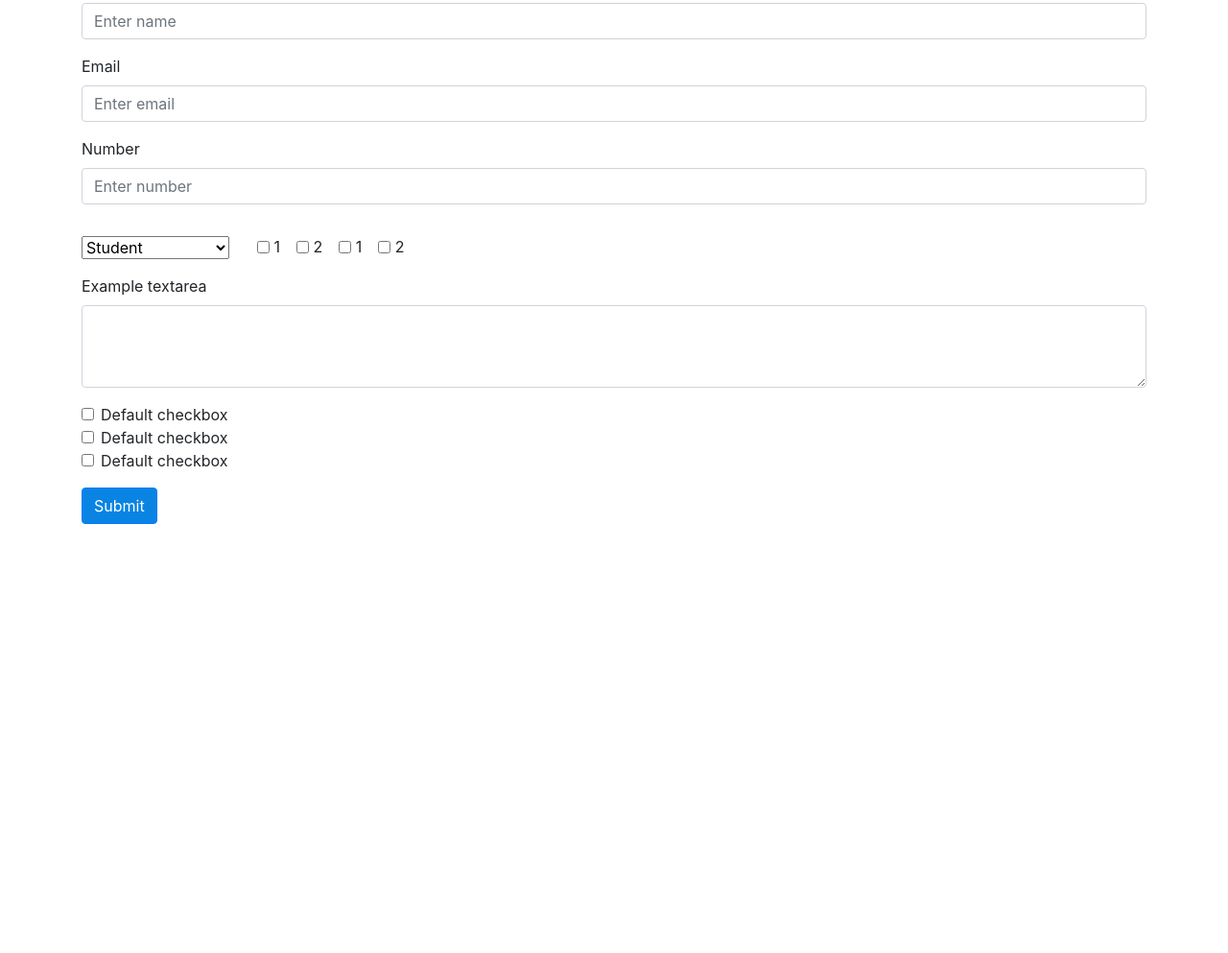
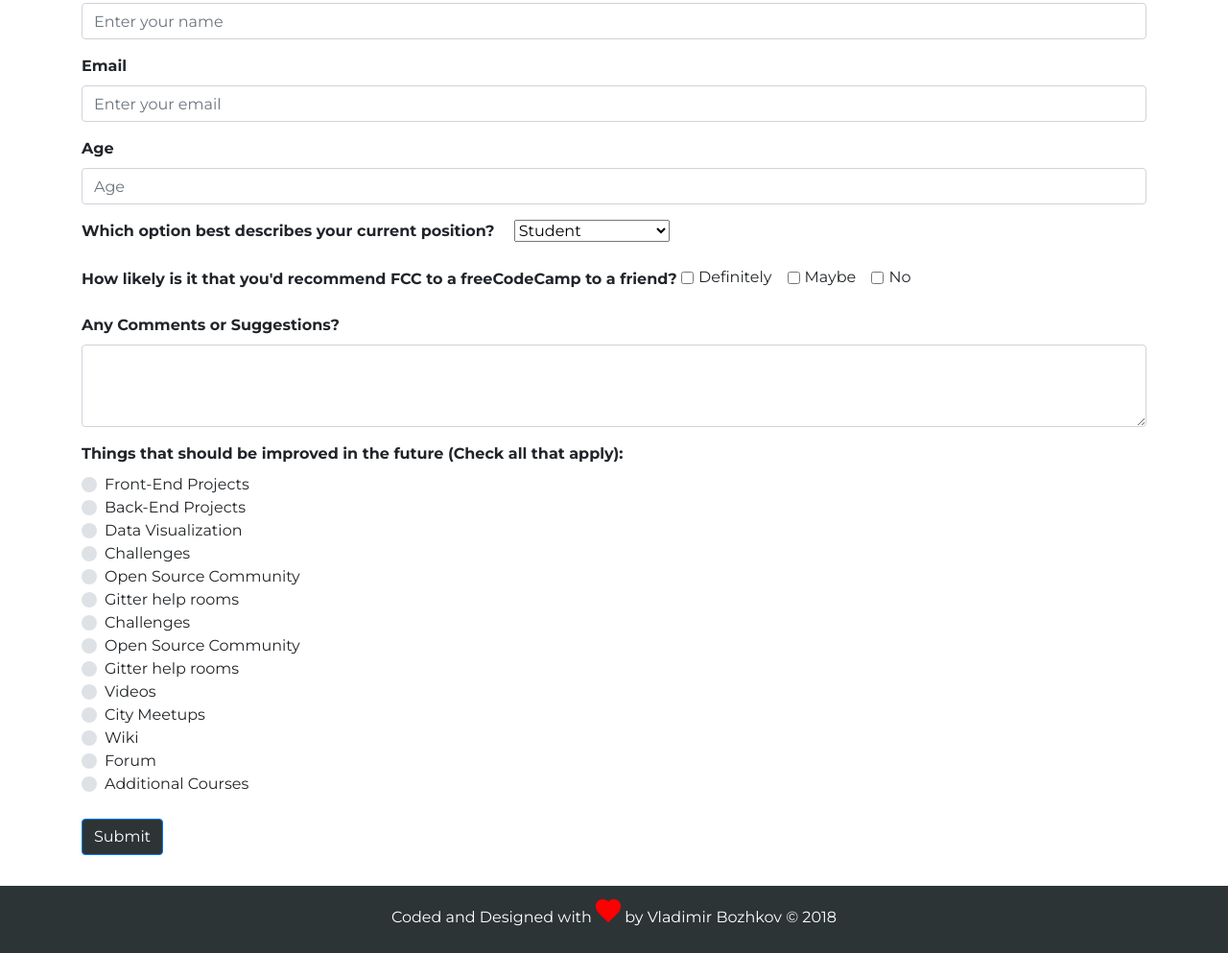
Before and after one commit to vl-bozhkov/survey-form, a plain HTML site: page index.html in a window 1280 px wide. Shown: the part 339-1332 px from the top of the page at 96% size. Before the commit the page ends 901 px from the top, so only its background shows below. Drawn offline with nearby package versions, Linux system fonts and the light colour scheme.

Commit message:
finished project, maybe more change will be made

```diff
--- a/index.html
+++ b/index.html
@@ -4,36 +4,40 @@
 <head>
     <meta charset="utf-8" />
     <meta http-equiv="X-UA-Compatible" content="IE=edge">
-    <title>Page Title</title>
+    <title>Survey Form</title>
     <meta name="viewport" content="width=device-width, initial-scale=1">
-    <link rel="stylesheet" type="text/css" media="screen" href="./style.css" />
+
     <link rel="stylesheet" href="https://stackpath.bootstrapcdn.com/bootstrap/4.1.1/css/bootstrap.min.css" integrity="sha384-WskhaSGFgHYWDcbwN70/dfYBj47jz9qbsMId/iRN3ewGhXQFZCSftd1LZCfmhktB"
         crossorigin="anonymous">
-    <script src="main.js"></script>
+    <link href="https://unpkg.com/ionicons@4.2.4/dist/css/ionicons.min.css" rel="stylesheet">
+    <link rel="stylesheet" type="text/css" media="screen" href="./style.css" />
+    <link href="https://fonts.googleapis.com/css?family=Montserrat:100,300,400,700" rel="stylesheet">
 </head>
 
 <body>
     <div class="container">
         <div id="jumbotron-custom" class="mt-3 jumbotron text-center">
-            <h1 id="title" class="display-3">Hello World</h1>
-            <p id="description" class="font-italic">survey description</p>
+            <h1 id="title" class="display-3">Survey Form</h1>
+            <p id="description" class="font-italic">Let me know how to improve my coding</p>
         </div>
 
         <form id="survey-form">
             <div class="form-group">
-                <label id="name-label" for="name">Name</label>
-                <input type="text" class="form-control" id="name" placeholder="Enter name" required>
+                <label class="font-weight-bold" id="name-label" for="name">Name</label>
+                <input type="text" class="form-control" id="name" placeholder="Enter your name" required>
             </div>
             <div class="form-group">
-                <label id="email-label" for="email">Email</label>
-                <input type="email" class="form-control" id="email" placeholder="Enter email" required>
+                <label class="font-weight-bold" id="email-label" for="email">Email</label>
+                <input type="email" class="form-control" id="email" placeholder="Enter your email" required>
             </div>
             <div class="form-group">
-                <label id="number-label" for="number">Number</label>
-                <input type="number" class="form-control" id="number" placeholder="Enter number" min="0" max="100" required>
+                <label class="font-weight-bold" id="number-label" for="number">Age</label>
+                <input type="number" class="form-control" id="number" placeholder="Age" min="0" max="100" required>
             </div>
 
             <div class="dropdown" id="dropdown">
+                <label class="mr-3 font-weight-bold" id="dropdown-label" for="dropdown">Which option best describes your current position?</label>
+
                 <select id="dropdown" name="currentPos" class="dropdown mr-4">
                     <option disabled value>Select an option</option>
                     <option value="student">Student</option>
@@ -42,58 +46,103 @@
                     <option value="preferNo">Prefer not to say</option>
                     <option value="other">Other</option>
                 </select>
-                <div class="form-check form-check-inline ">
-                    <input class="form-check-input" type="checkbox" id="inlineCheckbox1" value="option1">
-                    <label class="form-check-label" for="inlineCheckbox1">1</label>
-                </div>
-                <div class="form-check form-check-inline">
-                    <input class="form-check-input" type="checkbox" id="inlineCheckbox2" value="option2">
-                    <label class="form-check-label" for="inlineCheckbox2">2</label>
-                </div>
-                <div class="form-check form-check-inline mt-3">
-                    <input class="form-check-input" type="checkbox" id="inlineCheckbox1" value="option1">
-                    <label class="form-check-label" for="inlineCheckbox1">1</label>
-                </div>
-                <div class="form-check form-check-inline">
-                    <input class="form-check-input" type="checkbox" id="inlineCheckbox2" value="option2">
-                    <label class="form-check-label" for="inlineCheckbox2">2</label>
-                </div>
 
+
+            </div>
+            <label class="font-weight-bold" for="form-check ">How likely is it that you'd recommend FCC to a freeCodeCamp to a friend?</label>
+
+            <div class="form-check form-check-inline">
+                <input class="form-check-input" type="checkbox" id="inlineCheckbox2" value="option2">
+                <label class="form-check-label" for="inlineCheckbox2">Definitely</label>
+            </div>
+            <div class="form-check form-check-inline mt-3">
+                <input class="form-check-input" type="checkbox" id="inlineCheckbox1" value="option1">
+                <label class="form-check-label" for="inlineCheckbox1">Maybe</label>
+            </div>
+            <div class="form-check form-check-inline">
+                <input class="form-check-input" type="checkbox" id="inlineCheckbox2" value="option2">
+                <label class="form-check-label" for="inlineCheckbox2">No</label>
             </div>
 
 
 
-
-
             <div class="form-group mt-3">
-                <label for="exampleFormControlTextarea1">Example textarea</label>
+                <label class="font-weight-bold" for="exampleFormControlTextarea1">Any Comments or Suggestions?</label>
                 <textarea class="form-control" id="exampleFormControlTextarea1" rows="3"></textarea>
-            </div>
-            <div class="form-check">
-                <input class="form-check-input" type="checkbox" value="1" id="defaultCheck1">
-                <label class="form-check-label" for="defaultCheck1">
-                    Default checkbox
-                </label>
-            </div>
-            <div class="form-check">
-                <input class="form-check-input" type="checkbox" value="2" id="defaultCheck1">
-                <label class="form-check-label" for="defaultCheck1">
-                    Default checkbox
-                </label>
-            </div>
-            <div class="form-check">
-                <input class="form-check-input" type="checkbox" value="3" id="defaultCheck1">
-                <label class="form-check-label" for="defaultCheck1">
-                    Default checkbox
-                </label>
             </div>
 
 
-            <button id="submit" type="submit" class="btn btn-primary mt-3 mb-3">Submit</button>
+            <label class="font-weight-bold" for="radio-control">Things that should be improved in the future (Check all that apply):</label>
+            <div class="custom-control custom-radio">
+                <input value="1" type="radio" id="customRadio1" name="customRadio" class="custom-control-input">
+                <label class="custom-control-label" for="customRadio1">Front-End Projects</label>
+            </div>
+            <div class="custom-control custom-radio">
+                <input value="2" type="radio" id="customRadio2" name="customRadio" class="custom-control-input">
+                <label class="custom-control-label" for="customRadio2">Back-End Projects</label>
+            </div>
+            <div class="custom-control custom-radio">
+                <input value="3" type="radio" id="customRadio3" name="customRadio" class="custom-control-input">
+                <label class="custom-control-label" for="customRadio3">Data Visualization</label>
+            </div>
+            <div class="custom-control custom-radio">
+                <input value="2" type="radio" id="customRadio4" name="customRadio" class="custom-control-input">
+                <label class="custom-control-label" for="customRadio4">Challenges</label>
+            </div>
+            <div class="custom-control custom-radio">
+                <input value="1" type="radio" id="customRadio5" name="customRadio" class="custom-control-input">
+                <label class="custom-control-label" for="customRadio5">Open Source Community</label>
+            </div>
+            <div class="custom-control custom-radio">
+                <input value="2" type="radio" id="customRadio6" name="customRadio" class="custom-control-input">
+                <label class="custom-control-label" for="customRadio6">Gitter help rooms</label>
+            </div>
+            <div class="custom-control custom-radio">
+                <input value="2" type="radio" id="customRadio7" name="customRadio" class="custom-control-input">
+                <label class="custom-control-label" for="customRadio7">Challenges</label>
+            </div>
+            <div class="custom-control custom-radio">
+                <input value="1" type="radio" id="customRadio8" name="customRadio" class="custom-control-input">
+                <label class="custom-control-label" for="customRadio8">Open Source Community</label>
+            </div>
+            <div class="custom-control custom-radio">
+                <input value="2" type="radio" id="customRadio9" name="customRadio" class="custom-control-input">
+                <label class="custom-control-label" for="customRadio9">Gitter help rooms</label>
+            </div>
+            <div class="custom-control custom-radio">
+                <input value="2" type="radio" id="customRadio10" name="customRadio" class="custom-control-input">
+                <label class="custom-control-label" for="customRadio10">Videos</label>
+            </div>
+            <div class="custom-control custom-radio">
+                <input value="1" type="radio" id="customRadio11" name="customRadio" class="custom-control-input">
+                <label class="custom-control-label" for="customRadio11">City Meetups</label>
+            </div>
+            <div class="custom-control custom-radio">
+                <input value="2" type="radio" id="customRadio12" name="customRadio" class="custom-control-input">
+                <label class="custom-control-label" for="customRadio12">Wiki</label>
+            </div>
+            <div class="custom-control custom-radio">
+                <input value="2" type="radio" id="customRadio13" name="customRadio" class="custom-control-input">
+                <label class="custom-control-label" for="customRadio13">Forum</label>
+            </div>
+            <div class="custom-control custom-radio">
+                <input value="2" type="radio" id="customRadio14" name="customRadio" class="custom-control-input">
+                <label class="custom-control-label" for="customRadio14">Additional Courses</label>
+            </div>
+            <button id="submit" type="submit" class="btn btn-primary mt-4 mb-3">Submit</button>
         </form>
+
+
     </div>
 
+    <footer class="mt-3">
+        <div class="container">
 
+            <p class="text-center" id="footer-text">Coded and Designed with
+                <i class="icon ion-md-heart"></i> by Vladimir Bozhkov &copy; 2018</p>
+        </div>
+
+    </footer>
 
 
 
--- a/style.css
+++ b/style.css
@@ -1,8 +1,26 @@
+body {
+  font-family: 'Montserrat', sans-serif;
+}
+
 #jumbotron-custom {
-  background: #0984e3;
+  background: #2d3436;
   color: #fff;
 }
 
 #submit {
-  background: #0984e3;
+  background: #2d3436;
 }
+
+footer {
+  background: #2d3436;
+  padding: 3px 0;
+}
+
+#footer-text {
+  color: #fff;
+}
+
+i {
+  font-size: 200%;
+  color: red;
+}
```
